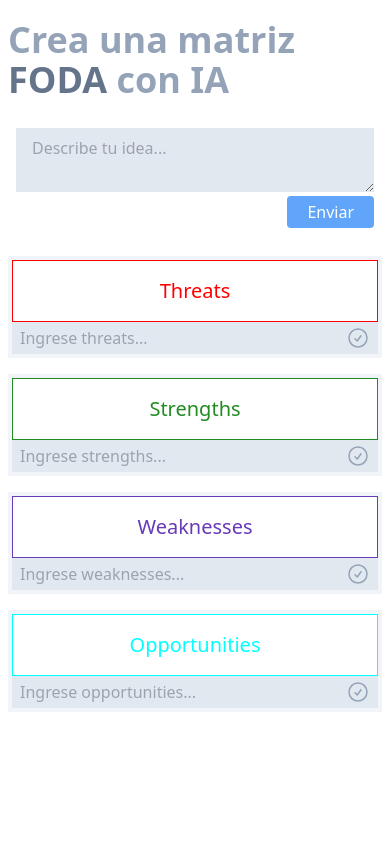
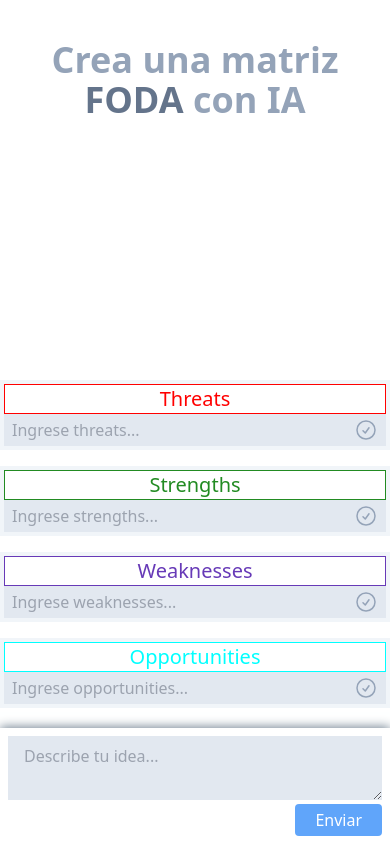
Before and after one commit to zenx5/foda-2, a Next.js app: page / in a window 390 px wide. Built offline with nearby package versions, Linux system fonts and the light colour scheme.

Commit message:
responsive and download button

```diff
--- a/src/app/page.tsx
+++ b/src/app/page.tsx
@@ -42,14 +42,8 @@ export default function Home() {
     }))
   }
 
-  return <main className="bg-white min-h-screen text-slate-50 w-screen h-screen">
-      <div className="max-w-4xl flex flex-col items-center gap-5 pt-5 px-2 mx-auto">
-        <h1 className="text-4xl font-semibold text-slate-400">Crea una matriz <span className="text-slate-500">FODA</span> con IA</h1>
-        <ProjectDescription value={description} onChange={(value:string)=>setDescription(value)} onSend={()=>submit({value:description})}/>
+  return <>
+        <ProjectDescription title={object?.title as string} items={foda} value={description} onChange={(value:string)=>setDescription(value)} onSend={()=>submit({value:description})}/>
         <FodaFields response={foda} onChange={handlerChange}/>
-        {/* <div>
-          <DownloadButton document={<DocPDF title={object?.title as string} items={object as FODATypes} />} />
-        </div> */}
-      </div>
-  </main>
+      </>
 }
--- a/src/components/DownloadButton.tsx
+++ b/src/components/DownloadButton.tsx
@@ -15,7 +15,7 @@ interface DownloadButtonProps {
 export default function DownloadButton({ document }:DownloadButtonProps){
 
     return <PDFDownloadLink document={document} fileName="foda.pdf">
-        <button className="bg-slate-600 text-gray-50 font-semibold border-2 border-black hover:bg-slate-500 flex justify-around items-center p-2 rounded-full">
+        <button className="bg-blue-400 text-white py-1 px-5 rounded">
             <svg xmlns="http://www.w3.org/2000/svg" fill="none" viewBox="0 0 24 24" strokeWidth={1.5} stroke="currentColor" className="size-6">
                 <path strokeLinecap="round" strokeLinejoin="round" d="M3 16.5v2.25A2.25 2.25 0 0 0 5.25 21h13.5A2.25 2.25 0 0 0 21 18.75V16.5M16.5 12 12 16.5m0 0L7.5 12m4.5 4.5V3" />
             </svg>
--- a/src/components/Field.tsx
+++ b/src/components/Field.tsx
@@ -33,7 +33,7 @@ export default function Field( { head, items=[], color, onChange }:FieldProps )
 
     return(
         <div className="w-full p-1 bg-slate-100 h-fit">
-            <h3 className="bg-white text-center text-xl py-4 font-light first-letter:uppercase" style={{ borderColor:color, borderWidth:1, borderStyle:"solid", color }}>{head}</h3>
+            <h3 className="bg-white text-center text-xl sm:py-4 py-0 font-light first-letter:uppercase" style={{ borderColor:color, borderWidth:1, borderStyle:"solid", color }}>{head}</h3>
 
             <form onSubmit={handleSubmit} className="bg-slate-200 px-2 py-1 flex justify-between items-center gap-1">
                 <input onChange={handleChange} value={input} className="w-full bg-slate-200 text-slate-800 outline-none" type="text" placeholder={`Ingrese ${head}...`} />
--- a/src/components/ProjectDescription.tsx
+++ b/src/components/ProjectDescription.tsx
@@ -1,24 +1,29 @@
 import { ChangeEvent } from "react"
+import DownloadButton from "./DownloadButton"
+import DocPDF from "./DocPDF"
 
 interface ProjectNameProps {
+    title: string
     value: string
+    items: FODATypes
     onChange?: (value: string) => void
     onSend: () => void
 }
 
-export default function ProjectDescription( { value, onChange, onSend }:ProjectNameProps ) {
+export default function ProjectDescription( { title, value, items, onChange, onSend }:ProjectNameProps ) {
 
     const handleChange = (event:ChangeEvent<HTMLTextAreaElement>) => {
         onChange && onChange(event.target.value)
     }
 
-    return <div className="flex flex-col gap-1 justify-between px-2 py-2 w-full">
+    return <div className="flex flex-col gap-1 left-0 justify-between px-2 py-2 w-full shadow-[0_-1px_10px_slategray] sm:shadow-none">
         <textarea
             onChange={handleChange}
             value={value}
             className="outline-none w-full bg-slate-200 py-2 px-4 text-slate-800"
             placeholder="Describe tu idea..." />
-        <div className="flex flex-row justify-end">
+        <div className="flex flex-row justify-end gap-2 items-center">
+            { title && <DownloadButton document={<DocPDF title={title} items={items} />}/>}
             <button onClick={onSend} className="bg-blue-400 text-white py-1 px-5 rounded">Enviar</button>
         </div>
     </div>
--- a/src/section/FodaFields.tsx
+++ b/src/section/FodaFields.tsx
@@ -7,7 +7,7 @@ export default function FodaFields({ response, onChange }:any){
         onChange && onChange(key, items)
     }
 
-    return <section className="w-full grid gap-4 sm:grid-cols-2 sm:grid-rows-2">
+    return <section className="w-full grid gap-4 sm:grid-cols-2 sm:grid-rows-2 sm:overflow-auto overflow-y-scroll" style={{ scrollbarWidth:"thin" }}>
         <Field items={response?.threats as string[]} head="threats" color="red" onChange={handlerChange}/>
         <Field items={response?.strengths as string[]} head="strengths" color="forestgreen" onChange={handlerChange}/>
         <Field items={response?.weaknesses as string[]} head="weaknesses" color="#673ab7" onChange={handlerChange}/>
```
